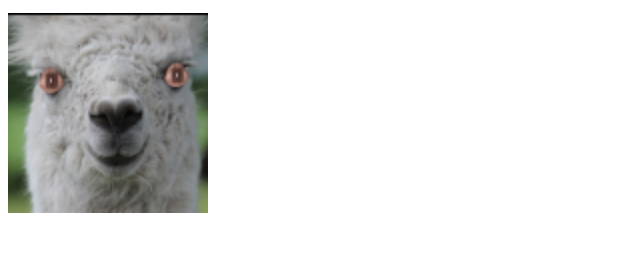
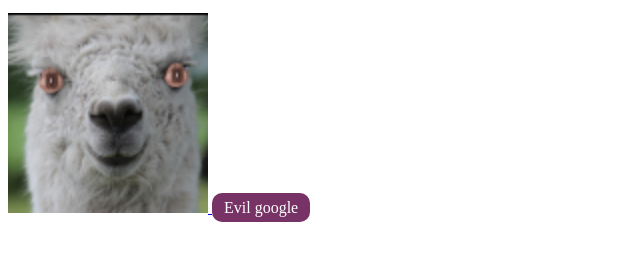
Before and after one commit to ponghino/ponghino.github.io, a plain HTML site: page index.html in a window 1280 px wide. Shown: the part 82-342 px from the top of the page, without its empty margins (0-640 px from the left). Drawn offline with Linux system fonts and the light colour scheme.

Commit message:
terzo aggiornamento

```diff
--- a/index.html
+++ b/index.html
@@ -10,12 +10,26 @@
 				background-color: red;
 				display: inline;
 			}
+			.pongo-button {
+				background: #736;
+				padding: 6px 12px;
+				color: white;
+				cursor: pointer;
+				text-decoration: none;
+				border-radius: 10px;
+			}
+			.pongo-button:hover {
+				background-color: #958;
+			}
 		</style>
 
 	</head>
 	<body>
 		<h1>Il sito di ponghino</h1>
 		<p>Sto imparando l'html, css e poi anche javascript.</p>
-		<img src="favicon.png" alt="lama" width="200" height="200">
+		<a href="https://nasa.gov" target="blank">
+			<img src="favicon.png" alt="lama" width="200" height="200">
+		</a>
+		<a class="pongo-button" href="https://google.it">Evil google</a>
 	</body>
 </html>
```
